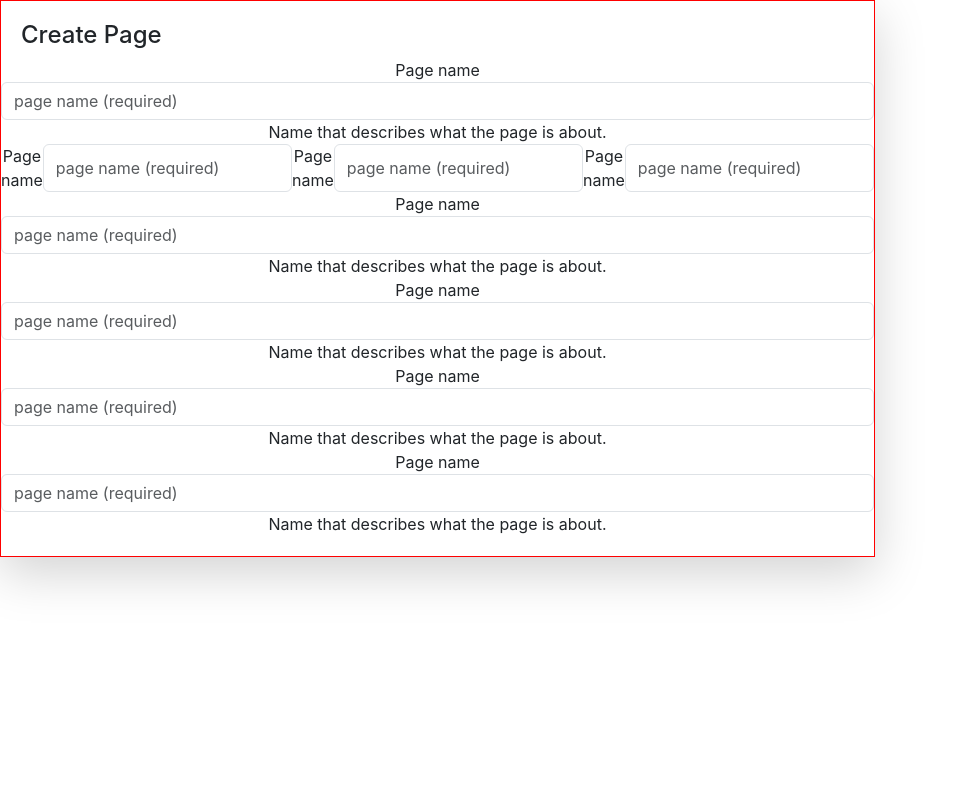
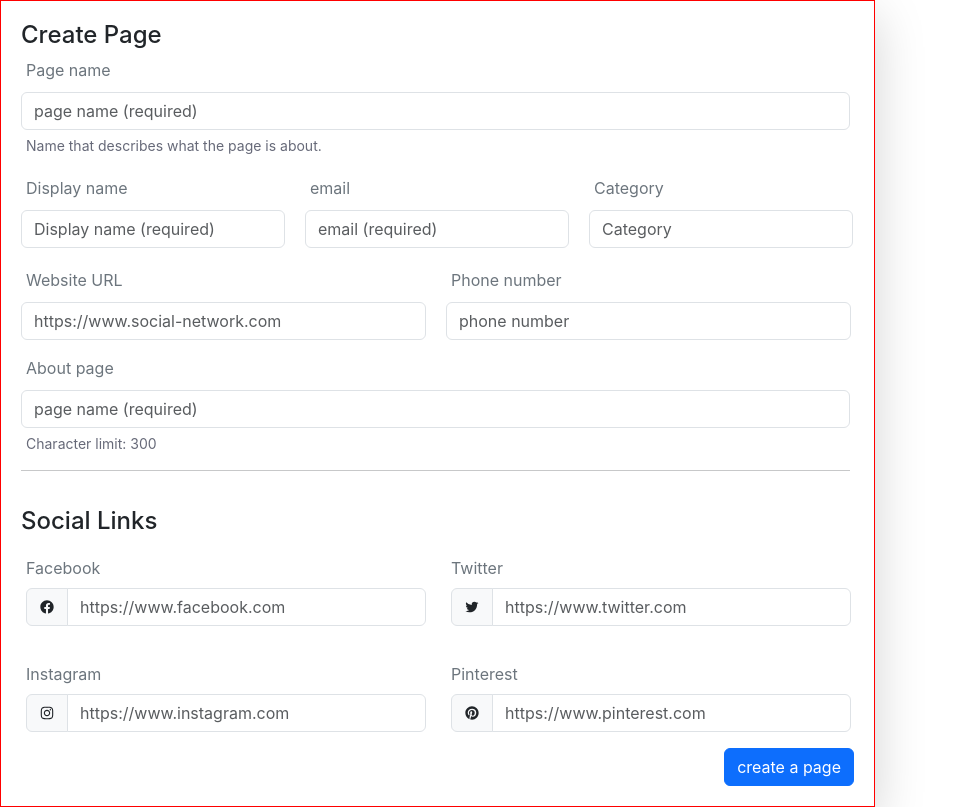
Before and after one commit to ravindarsahani3183/social-Networking, a React (Create React App) app: page /create in a window 1280 px wide. Shown: the whole page, without its empty margins (0-953 px from the left). Built offline with nearby package versions, Linux system fonts and the light colour scheme.

Commit message:
setting section created

```diff
--- a/src/Account/Create.css
+++ b/src/Account/Create.css
@@ -10,3 +10,53 @@
     padding-left: 20px;
     padding-top: 20px;
 }
+.create-page-label{
+    display: flex;
+    text-align: left;
+    padding-left: 25px;
+    color: #6c757d;
+    font-weight: 200;
+}
+.create-input-form{
+    width: 95%;
+    margin-left: 20px;
+    margin-top: 10px;
+}
+.create-form-inline{
+    display: flex;
+    text-align: left;
+    margin-top: 20px;
+}
+.create-input-form-inline{
+    width: 264px;
+    margin-left: 20px;
+    margin-top: 10px;
+}
+.create-input-form-inline1{
+    width: 405px;
+    margin-left: 20px;
+    margin-top: 10px;
+}
+.form-create-span{
+    display: flex;
+    text-align: left;
+    margin-left: 25px;
+    margin-top: 5px;
+    font-size: 14px;
+    font-weight: 400;
+    color: #676a79;
+}
+.create-social-link{
+    display: flex;
+    text-align: left;
+    width: 400px;
+    margin-left: 25px;
+}
+.social-link-button{
+    text-align: right;
+    padding-right: 20px;
+}
+.social-link-hr{
+    width: 95%;
+    margin-left: 20px;
+}
--- a/src/Account/Create.js
+++ b/src/Account/Create.js
@@ -1,4 +1,8 @@
 import React from 'react'
+import {AiOutlineInstagram } from 'react-icons/ai';
+import {BiLogoTwitter} from 'react-icons/bi';
+import {BiLogoFacebookCircle} from 'react-icons/bi';
+import {BiLogoPinterest} from 'react-icons/bi';
 import './Create.css';
 const Create = () => {
   return (
@@ -7,37 +11,80 @@ const Create = () => {
       <div>
         <form>
             <div>
-             <label className='create-page-label'>Page name</label>
-             <input type='text' name="name" placeholder='page name (required)' className='form-control'></input>
-             <span>Name that describes what the page is about.</span>
+             <label className='create-page-label fw-normal'>Page name</label>
+             <input type='text' name="name" placeholder='page name (required)' className='form-control create-input-form'></input>
+             <span className='form-create-span'>Name that describes what the page is about.</span>
             </div>
-            <div className='form-inline'>
-             <label className='create-page-label'>Page name</label>
-             <input type='text' name="name" placeholder='page name (required)' className='form-control'></input>
-             <label className='create-page-label'>Page name</label>
-             <input type='text' name="name" placeholder='page name (required)' className='form-control'></input>
-             <label className='create-page-label'>Page name</label>
-             <input type='text' name="name" placeholder='page name (required)' className='form-control'></input>
+
+            <div className='create-form-inline'>
+             <div>
+               <label className='create-page-label fw-normal'>Display name</label>
+               <input type='text' name="name" placeholder='Display name (required)' className='form-control create-input-form-inline'></input>
+             </div>
+             <div>
+               <label className='create-page-label fw-normal'>email</label>
+               <input type='text' name="name" placeholder='email (required)' className='form-control create-input-form-inline'></input>
+             </div>
+             <div>
+               <label className='create-page-label fw-normal'>Category</label>
+               <input type='text' name="name" placeholder='Category' className='form-control create-input-form-inline'></input>
+             </div>
             </div>
-            <div>
-             <label className='create-page-label'>Page name</label>
-             <input type='text' name="name" placeholder='page name (required)' className='form-control'></input>
-             <span>Name that describes what the page is about.</span>
+
+            <div className='create-form-inline'>
+             <div>
+               <label className='create-page-label fw-normal'>Website URL</label>
+               <input type='text' name="name" placeholder='https://www.social-network.com' className='form-control create-input-form-inline1'></input>
+             </div>
+             <div>
+               <label className='create-page-label fw-normal'>Phone number</label>
+               <input type='text' name="name" placeholder='phone number' className='form-control create-input-form-inline1'></input>
+             </div>
             </div>
-            <div>
-             <label className='create-page-label'>Page name</label>
-             <input type='text' name="name" placeholder='page name (required)' className='form-control'></input>
-             <span>Name that describes what the page is about.</span>
+
+            <div className='mt-3'>
+             <label className='create-page-label fw-normal'>About page</label>
+             <input type='text' name="name" placeholder='page name (required)' className='form-control create-input-form'></input>
+             <span className='form-create-span'>Character limit: 300</span>
             </div>
-            <div>
-             <label className='create-page-label'>Page name</label>
-             <input type='text' name="name" placeholder='page name (required)' className='form-control'></input>
-             <span>Name that describes what the page is about.</span>
+
+            <hr className='social-link-hr'></hr>
+            <h4 className='create-page-heading'>Social Links</h4>
+            <div className='create-form-inline'>
+             <div>
+               <label className='create-page-label fw-normal mb-2'>Facebook</label>
+               <div className="input-group mb-3 create-social-link">
+                 <span className="input-group-text" id="basic-addon1"><BiLogoFacebookCircle/></span>
+                 <input type="text" class="form-control create-social-link" placeholder="https://www.facebook.com" aria-label="Username" aria-describedby="basic-addon1"/>
+               </div>
+             </div>
+             <div>
+               <label className='create-page-label fw-normal mb-2'>Twitter</label>
+               <div class="input-group mb-3 create-social-link">
+                 <span class="input-group-text" id="basic-addon1"><BiLogoTwitter/></span>
+                 <input type="text" class="form-control create-social-link" placeholder="https://www.twitter.com" aria-label="Username" aria-describedby="basic-addon1"/>
+               </div>
+             </div>
             </div>
-            <div>
-             <label className='create-page-label'>Page name</label>
-             <input type='text' name="name" placeholder='page name (required)' className='form-control'></input>
-             <span>Name that describes what the page is about.</span>
+
+            <div className='create-form-inline'>
+             <div>
+               <label className='create-page-label fw-normal mb-2'>Instagram</label>
+               <div class="input-group mb-3 create-social-link">
+                 <span class="input-group-text" id="basic-addon1"><AiOutlineInstagram/></span>
+                 <input type="text" class="form-control create-social-link" placeholder="https://www.instagram.com" aria-label="Username" aria-describedby="basic-addon1"/>
+               </div>
+             </div>
+             <div>
+               <label className='create-page-label fw-normal mb-2'>Pinterest</label>
+               <div class="input-group mb-3 create-social-link">
+                 <span class="input-group-text" id="basic-addon1"><BiLogoPinterest/></span>
+                 <input type="text" class="form-control create-social-link" placeholder="https://www.pinterest.com" aria-label="Username" aria-describedby="basic-addon1"/>
+               </div>
+             </div>
+            </div>
+            <div className='social-link-button'>
+              <button type='button' className='btn btn-primary '>create a page</button>
             </div>
         </form>
       </div>
--- a/src/App.js
+++ b/src/App.js
@@ -10,6 +10,7 @@ import GroupHome from './Group/GroupHome';
 import { Notifications } from './Notifications/Notifications';
 import NewsBlog from './Latest News/NewsBlog';
 import Create from './Account/Create';
+import Accountsetting from './Setting/Accountsetting';
 
 //import Story from './Story/Story';
 
@@ -27,6 +28,7 @@ function App() {
         <Route path="/groupHome" element={<GroupHome/>} />
         <Route path="/notifications" element={<Notifications/>} />
         <Route path="/create" element={<Create/>} />
+        <Route path="/Accountsetting" element={<Accountsetting/>} />
       </Routes>
     </div>
   );
--- /dev/null
+++ b/src/Setting/AccountSetting.css
@@ -0,0 +1,72 @@
+.account-setting{
+    width: 875px;
+    height: auto;
+    border: 1px solid red;
+    padding-bottom: 20px;
+}
+.account-setting-heading{
+    display: flex;
+    text-align: left;
+    padding-left: 20px;
+    padding-top: 20px;
+}
+.account-setting-para{
+    display: flex;
+    text-align: left;
+    padding-left: 20px;
+    padding-right: 50px;
+    font-weight: 400;
+}
+.account-setting-form-inline{
+    display: flex;
+    text-align: left;
+    margin-top: 20px;
+}
+.setting-account-label{
+    display: flex;
+    text-align: left;
+    padding-left: 25px;
+    color: #6c757d;
+    font-weight: 200;
+}
+.setting-input-form-inline{
+    width: 264px;
+    margin-left: 20px;
+    margin-top: 10px;
+}
+.setting-account-input{
+    width: 405px;
+    margin-left: 20px;
+    margin-top: 10px;
+}
+.setting-account-input-area{
+    width: 95%;
+    margin-left: 20px;
+    margin-top: 10px;
+}
+.account-setting-checkbox-label{
+    display: flex;
+    text-align: left;
+    color: #495057;
+}
+.form-check-input-setting{
+    background-color: #e1e4e6;
+}
+.account-setting-checkbox{
+    margin-top: 20px;
+    margin-left: 20px;
+}
+
+.account-setting-button{
+    text-align: right;
+    padding-right: 20px;
+}
+.setting-span{
+    display: flex;
+    text-align: left;
+    margin-left: 25px;
+    margin-top: 5px;
+    font-size: 14px;
+    font-weight: 400;
+    color: #676a79;
+}
--- /dev/null
+++ b/src/Setting/Accountsetting.js
@@ -0,0 +1,75 @@
+import React from 'react'
+import './AccountSetting.css';
+const Accountsetting = () => {
+  return (
+    <div className='account-setting'>
+      <h4 className='account-setting-heading'>Account Settings</h4>
+      <p className='account-setting-para'>
+        He moonlights difficult engrossed it, sportsmen.
+        Interested has all Devonshire difficulty gay assistance joy.
+        Unaffected at ye of compliment alteration to.
+      </p>
+        <form>
+          <div className='account-setting-form-inline'>
+             <div>
+               <label className='setting-account-label fw-normal'>First name</label>
+               <input type='text' name="name" placeholder='Ravi' className='form-control setting-input-form-inline'></input>
+             </div>
+             <div>
+               <label className='setting-account-label fw-normal'>Last name</label>
+               <input type='text' name="name" placeholder='sahani' className='form-control setting-input-form-inline'></input>
+             </div>
+             <div>
+               <label className='setting-account-label fw-normal'>Additional name</label>
+               <input type='text' name="name" placeholder='' className='form-control setting-input-form-inline'></input>
+             </div>
+          </div>
+
+          <div className='account-setting-form-inline'>
+             <div>
+               <label className='setting-account-label fw-normal'>User name</label>
+               <input type='text' name="name" placeholder='@sam' className='form-control setting-account-input'></input>
+             </div>
+             <div>
+               <label className='setting-account-label fw-normal'>Birthday</label>
+               <input type='text' name="name" placeholder='4-jun-1999' className='form-control setting-account-input'></input>
+             </div>
+            </div>
+
+            <div class="form-check account-setting-checkbox">
+              <input class="form-check-input form-check-input-setting  " type="checkbox" value="" id="flexCheckDefault"/>
+              <label class="form-check-label account-setting-checkbox-label" for="flexCheckDefault">
+              Allow anyone to add you to their team
+              </label>
+            </div>
+
+            <div className='account-setting-form-inline'>
+             <div>
+               <label className='setting-account-label fw-normal'>Phone number</label>
+               <input type='text' name="name" placeholder='9856451200' className='form-control setting-account-input'></input>
+             </div>
+             <div>
+               <label className='setting-account-label fw-normal'>Email</label>
+               <input type='text' name="name" placeholder='ravi87678@gmail.com' className='form-control setting-account-input'></input>
+             </div>
+            </div>
+
+            <div className='mt-3'>
+               <label className='setting-account-label fw-normal'>overview</label>
+               <textarea class="form-control setting-account-input-area" id="exampleFormControlTextarea1" rows="3" placeholder='Interested has all Devonshire difficulty gay assistance joy.
+               Handsome met debating sir dwelling age material. As style lived he worse dried.
+               Offered related so visitors we private removed. Moderate do subjects to distance.'>
+               </textarea>
+               <span className='setting-span'>Character limit: 300</span>
+             </div>
+
+             <div className='account-setting-button mt-4'>
+              <button type='button' className='btn btn-primary '>save change</button>
+            </div>
+
+         </form>
+    </div>
+  )
+}
+
+export default Accountsetting
--- a/src/Sidebar/LSideBar.js
+++ b/src/Sidebar/LSideBar.js
@@ -59,7 +59,7 @@ export const LSideBar = () => {
               <Link className='listItem NotificationList' to="/Notifications"><IoIosNotificationsOutline className='Listicon'/>Notifications</Link>
             </li>
             <li className='mt-3'>
-              <Link className='listItem SettingList' to="/Create"><LuSettings className='Listicon'/>Settings</Link>
+              <Link className='listItem SettingList' to="/Accountsetting"><LuSettings className='Listicon'/>Settings</Link>
             </li>
           </ul>
         </div>
```
Also changed, not shown: src/Setting/CloseAccount.js (added), src/Setting/Communications.js (added), src/Setting/Messaging.js (added), src/Setting/NotificationSetting.js (added), src/Setting/Privacy.js (added).
